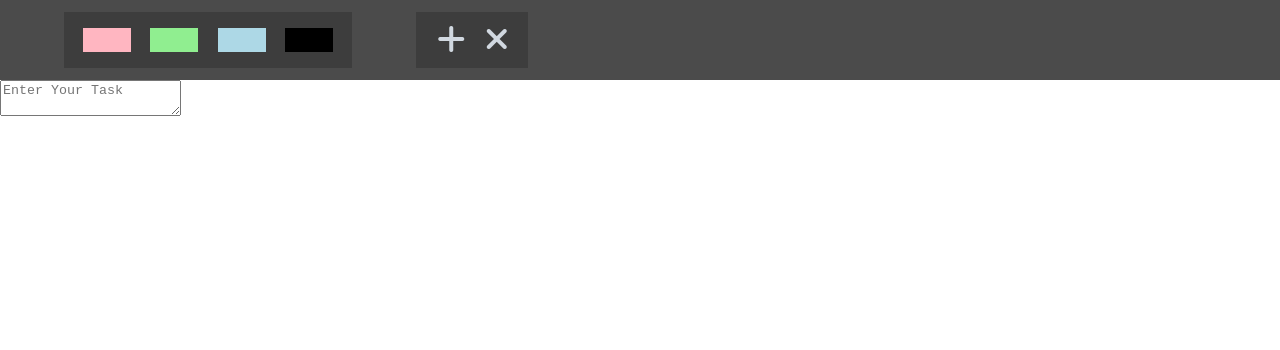
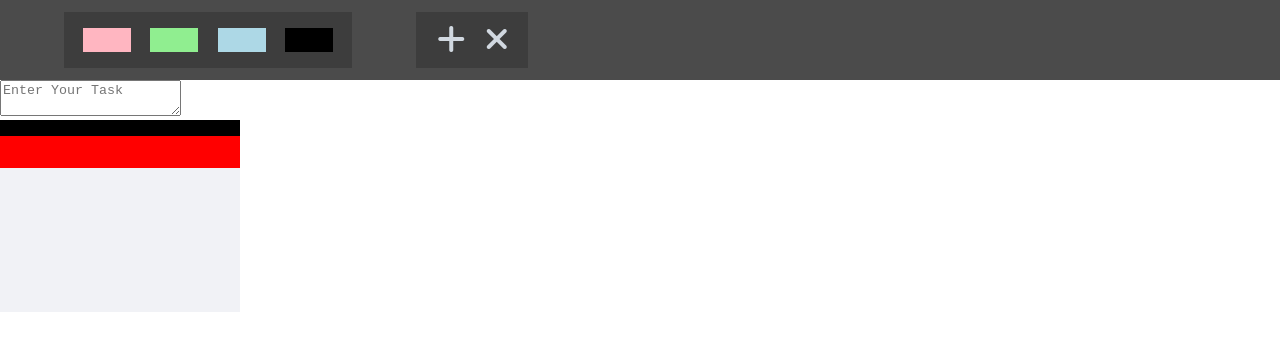
Before and after one commit to abhiityagi/Advance-To-do-App, a plain HTML site: page index.html in a window 1280 px wide. Drawn offline with Linux system fonts and the light colour scheme.

Commit message:
:construction: dynamic behaviour started

```diff
--- a/index.html
+++ b/index.html
@@ -46,6 +46,13 @@
             <div class="black"></div>
         </div>
     </div>
+
+    <!-- ticket container -->
+    <div class="ticket-cont">
+        <div class="ticket-color"></div>
+        <div class="ticket-id"></div>
+        <div class="task-area"></div>
+    </div>
     <script src="./script.js"></script>
 </body>
 </html>
--- a/style.css
+++ b/style.css
@@ -58,3 +58,26 @@
     font-size: 2rem;
     color: #d1d8e0;
   }
+
+  .ticket-cont{
+    height: 12rem;
+    width: 15rem;
+    background-color: #f1f2f6;
+  }
+
+  .ticket-color{
+    height: 1rem;
+    background-color: black;
+  }
+
+  .ticket-id{
+    height: 2rem;
+    background-color: red;
+  }
+
+  .task-area{
+    height: calc(100% - 1rem - 2rem);
+    font-size: 1.5rem;
+    outline: none;
+    overflow-wrap: break-word;
+  }
```
